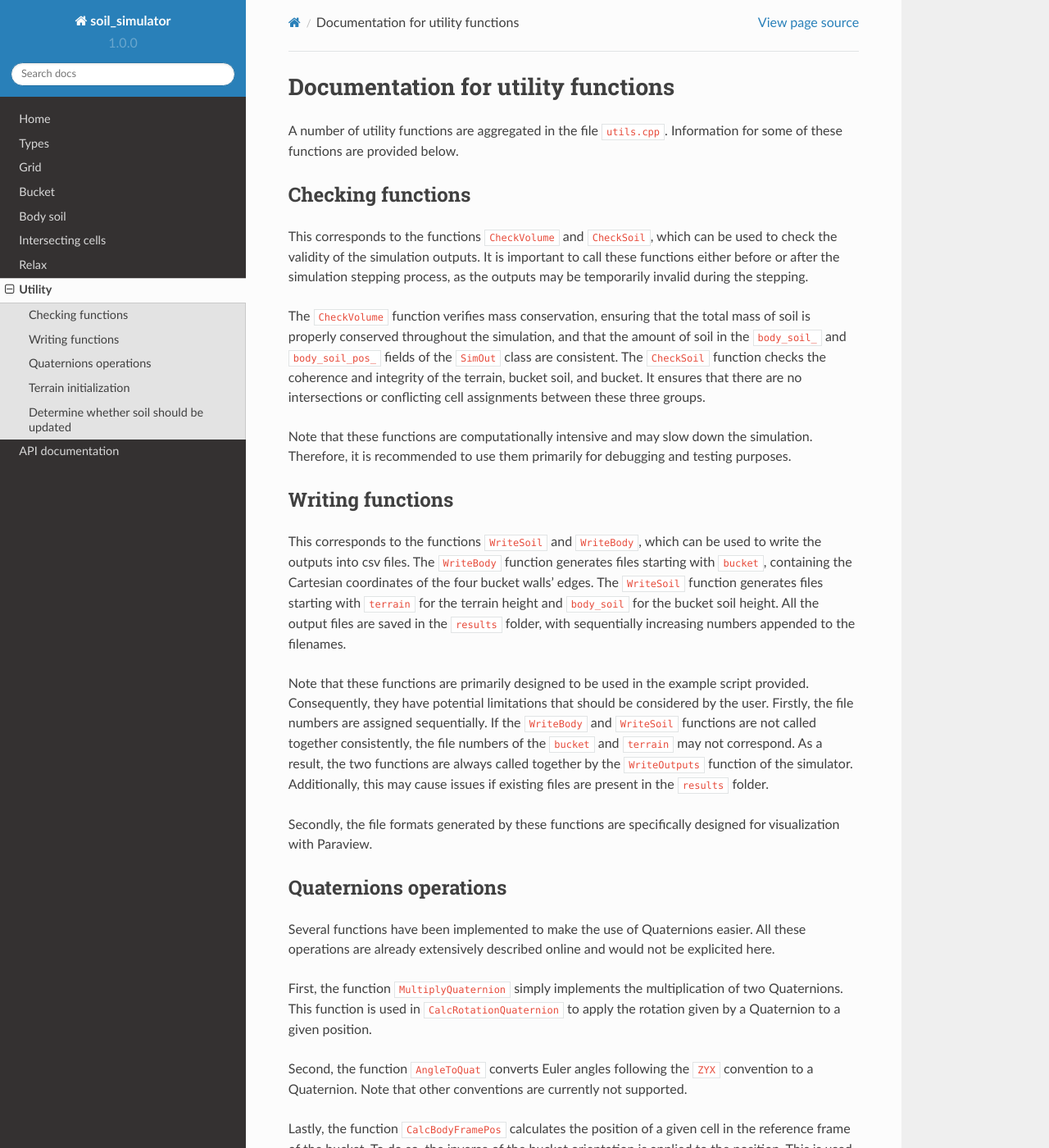
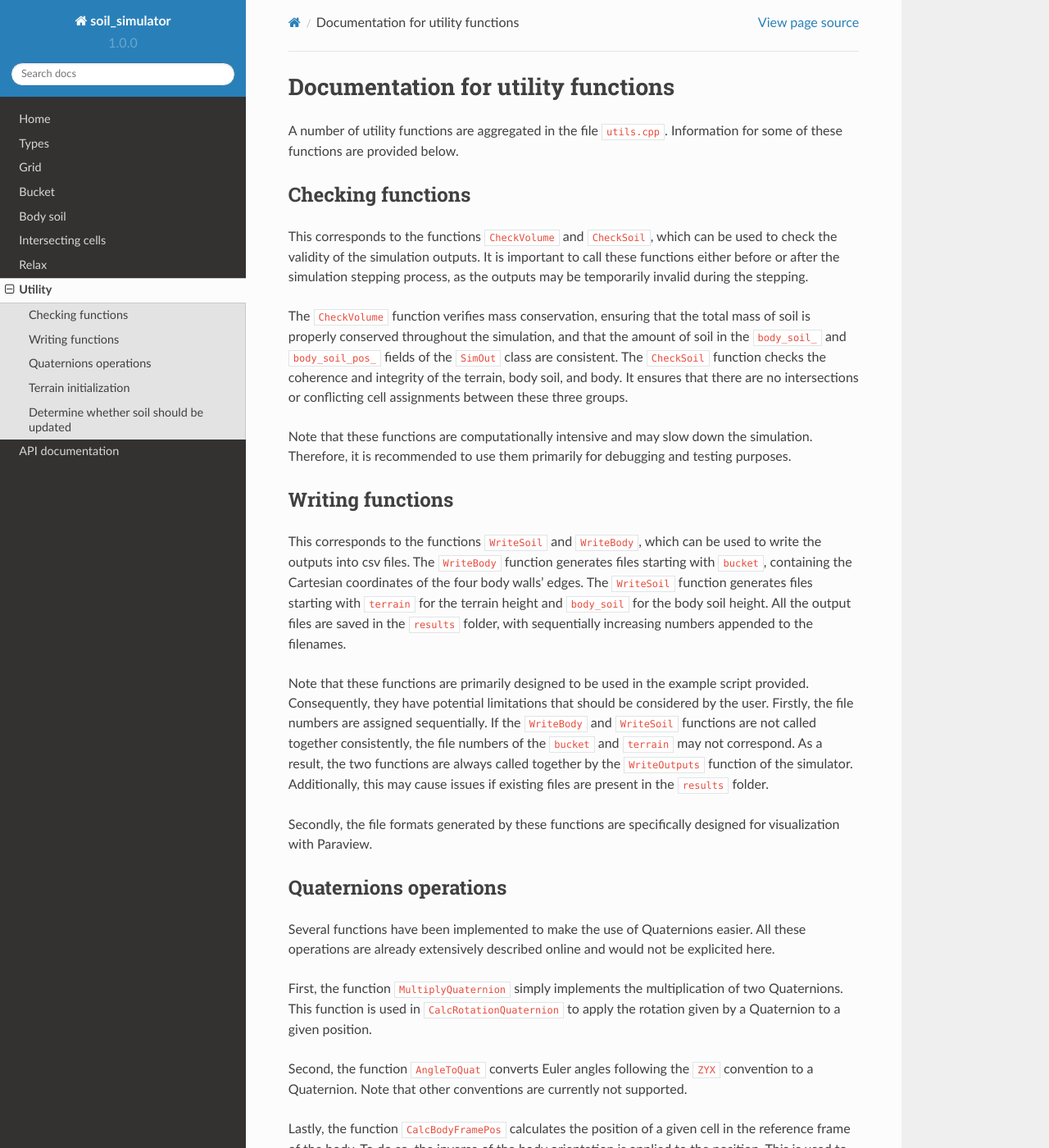
Before and after one commit to KennyVilella/soil_dynamics_cpp, a Sphinx documentation site: the page built from docs/utils.rst, in a window 1280 px wide and 1400 px high. Shown: the whole window at 82% size. Built offline with Sphinx 7.4.7 and the Read the Docs theme 2.0.0, drawn with Linux system fonts in a browser that asks for light colours; some of the changed text lies outside the part shown.

Commit message:
[changed] Bucket -> Body in utils.rst

```diff
--- a/docs/utils.rst
+++ b/docs/utils.rst
@@ -13,7 +13,7 @@ This corresponds to the functions :code:`CheckVolume` and :code:`CheckSoil`, whi
 It is important to call these functions either before or after the simulation stepping process, as the outputs may be temporarily invalid during the stepping.
 
 The :code:`CheckVolume` function verifies mass conservation, ensuring that the total mass of soil is properly conserved throughout the simulation, and that the amount of soil in the :code:`body_soil_` and :code:`body_soil_pos_` fields of the :code:`SimOut` class are consistent.
-The :code:`CheckSoil` function checks the coherence and integrity of the terrain, bucket soil, and bucket.
+The :code:`CheckSoil` function checks the coherence and integrity of the terrain, body soil, and body.
 It ensures that there are no intersections or conflicting cell assignments between these three groups.
 
 Note that these functions are computationally intensive and may slow down the simulation.
@@ -23,8 +23,8 @@ Writing functions
 -----------------
 
 This corresponds to the functions :code:`WriteSoil` and :code:`WriteBody`, which can be used to write the outputs into csv files.
-The :code:`WriteBody` function generates files starting with :code:`bucket`, containing the Cartesian coordinates of the four bucket walls' edges.
-The :code:`WriteSoil` function generates files starting with :code:`terrain` for the terrain height and :code:`body_soil` for the bucket soil height.
+The :code:`WriteBody` function generates files starting with :code:`bucket`, containing the Cartesian coordinates of the four body walls' edges.
+The :code:`WriteSoil` function generates files starting with :code:`terrain` for the terrain height and :code:`body_soil` for the body soil height.
 All the output files are saved in the :code:`results` folder, with sequentially increasing numbers appended to the filenames.
 
 Note that these functions are primarily designed to be used in the example script provided.
@@ -48,9 +48,9 @@ This function is used in :code:`CalcRotationQuaternion` to apply the rotation gi
 Second, the function :code:`AngleToQuat` converts Euler angles following the :code:`ZYX` convention to a Quaternion.
 Note that other conventions are currently not supported.
 
-Lastly, the function :code:`CalcBodyFramePos` calculates the position of a given cell in the reference frame of the bucket.
-To do so, the inverse of the bucket orientation is applied to the position.
-This is used to keep the position where the soil has initially landed on the bucket.
+Lastly, the function :code:`CalcBodyFramePos` calculates the position of a given cell in the reference frame of the body.
+To do so, the inverse of the body orientation is applied to the position.
+This is used to keep the position where the soil has initially landed on the body.
 
 Terrain initialization
 ----------------------
@@ -65,7 +65,7 @@ Determine whether soil should be updated
 ----------------------------------------
 
 The function :code:`CheckBodyMovement` can be used before the soil update to verify whether the soil should be updated.
-This function calculates the distance travelled by the six bucket corners since the last soil update.
+This function calculates the distance travelled by the six body corners since the last soil update.
 If the maximum distance is lower than 50% of the cell size (vertical AND lateral), then the function returns :code:`false` and the soil should not be updated, otherwise the function returns :code:`true`.
 
 Note that if the distance is larger than twice the cell size (vertical OR lateral), a warning is sent mentioning that the integrity of the simulation cannot be guaranteed.
```
